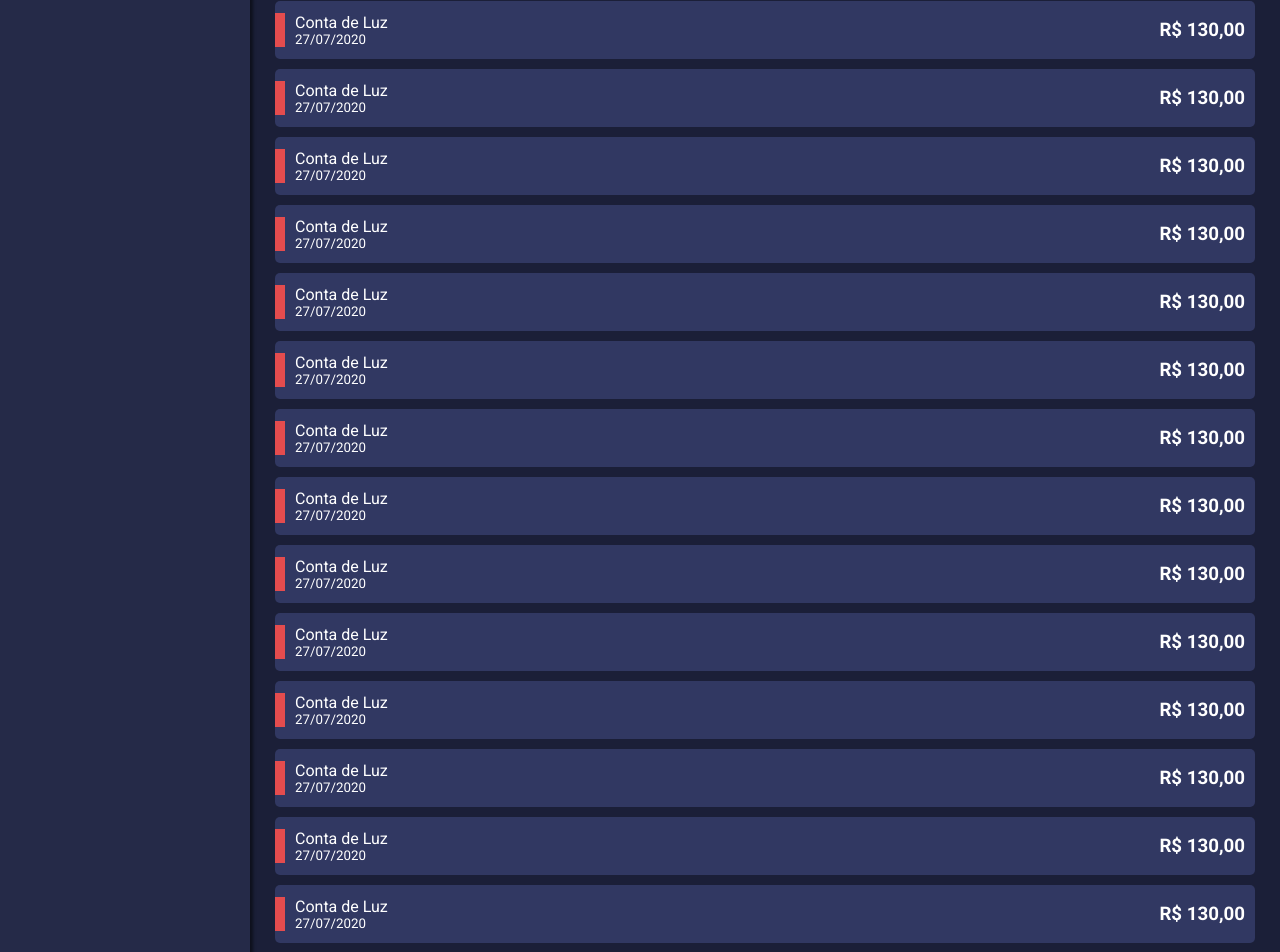
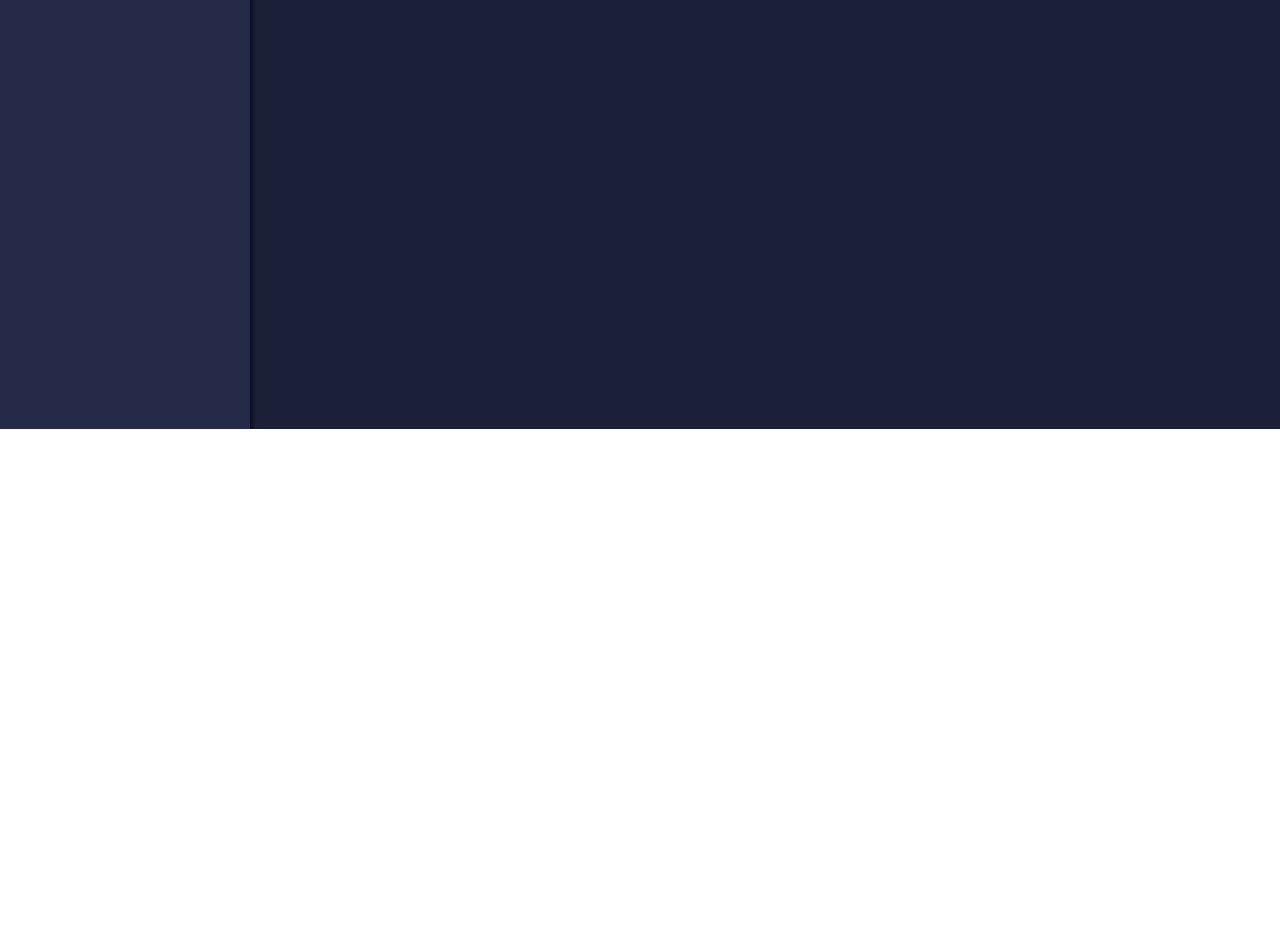
Before and after one commit to eliveltonsf/my-carteira, a React (Create React App) app: page /list/1 in a window 1280 px wide. Shown: the part 371-1323 px from the top of the page. After the commit the page ends 800 px from the top, so only its background shows below. Built offline with nearby package versions, Linux system fonts and the light colour scheme; the HTML template or start-up script is replaced by a standard one.

Commit message:
styling financeCard component

```diff
--- a/src/components/Content/styles.ts
+++ b/src/components/Content/styles.ts
@@ -6,4 +6,17 @@
   background-color: ${props => props.theme.colors.primary};
 
   padding: 25px;
+
+  height: calc(100vh - 70px);
+  overflow-y: scroll;
+
+  ::-webkit-scrollbar {
+    width: 10px;
+    /* margin-left: 10px; */
+  }
+
+  ::-webkit-scrollbar-thumb{
+   background-color: ${props => props.theme.colors.secondary};
+   border-radius: 10px;
+  }
 `;
--- a/src/components/HistoryFinanceCard/index.tsx
+++ b/src/components/HistoryFinanceCard/index.tsx
@@ -3,7 +3,6 @@
 import { Container, Tag } from './styles';
 
 interface IHistoryFinanceCardProps {
-  cardColor: string;
   tagColor: string;
   title: string;
   subtitle: string;
@@ -11,14 +10,13 @@
 }
 
 const HistoryFinanceCard: React.FC<IHistoryFinanceCardProps> = ({
-  cardColor,
   tagColor,
   title,
   subtitle,
   amount
 }) => {
   return (
-    <Container color={cardColor}>
+    <Container >
       <Tag color={tagColor} />
       <div>
         <span>{title}</span>
--- a/src/components/HistoryFinanceCard/styles.ts
+++ b/src/components/HistoryFinanceCard/styles.ts
@@ -1,16 +1,13 @@
 import styled from 'styled-components'
 
-interface IContainerProps {
-  color: string
-}
 
-interface IContainerProps {
+interface ITagProps {
   color: string
 }
 
 
-export const Container = styled.li<IContainerProps>`
-  background-color : ${props => props.color};
+export const Container = styled.li`
+  background-color : ${props => props.theme.colors.tertiary};
 
   list-style:none;
   border-radius: 5px;
@@ -42,7 +39,7 @@
 
 `;
 
-export const Tag = styled.div<IContainerProps>`
+export const Tag = styled.div<ITagProps>`
   width: 10px;
   height: 60%;
 
--- a/src/components/MainHeader/styles.ts
+++ b/src/components/MainHeader/styles.ts
@@ -11,7 +11,7 @@
   padding: 0 10px;
   /* border-bottom: 1px solid ${props => props.theme.colors.gray}; */
   box-shadow:3px 3px 3px rgba(0,0,0,0.5);
-  z-index:1
+  z-index:1;
 `;
 
 export const Profile = styled.div`
--- a/src/pages/List/index.tsx
+++ b/src/pages/List/index.tsx
@@ -23,123 +23,6 @@
 
       <Content>
         <HistoryFinanceCard
-          cardColor="#313862"
-          tagColor="#e44c4e"
-          title="Conta de Luz"
-          subtitle="27/07/2020"
-          amount="R$ 130,00"
-        />
-
-        <HistoryFinanceCard
-          cardColor="#313862"
-          tagColor="#e44c4e"
-          title="Conta de Luz"
-          subtitle="27/07/2020"
-          amount="R$ 130,00"
-        />
-
-        <HistoryFinanceCard
-          cardColor="#313862"
-          tagColor="#e44c4e"
-          title="Conta de Luz"
-          subtitle="27/07/2020"
-          amount="R$ 130,00"
-        />
-
-        <HistoryFinanceCard
-          cardColor="#313862"
-          tagColor="#e44c4e"
-          title="Conta de Luz"
-          subtitle="27/07/2020"
-          amount="R$ 130,00"
-        />
-
-        <HistoryFinanceCard
-          cardColor="#313862"
-          tagColor="#e44c4e"
-          title="Conta de Luz"
-          subtitle="27/07/2020"
-          amount="R$ 130,00"
-        />
-        <HistoryFinanceCard
-          cardColor="#313862"
-          tagColor="#e44c4e"
-          title="Conta de Luz"
-          subtitle="27/07/2020"
-          amount="R$ 130,00"
-        />
-        <HistoryFinanceCard
-          cardColor="#313862"
-          tagColor="#e44c4e"
-          title="Conta de Luz"
-          subtitle="27/07/2020"
-          amount="R$ 130,00"
-        />
-        <HistoryFinanceCard
-          cardColor="#313862"
-          tagColor="#e44c4e"
-          title="Conta de Luz"
-          subtitle="27/07/2020"
-          amount="R$ 130,00"
-        />
-        <HistoryFinanceCard
-          cardColor="#313862"
-          tagColor="#e44c4e"
-          title="Conta de Luz"
-          subtitle="27/07/2020"
-          amount="R$ 130,00"
-        />
-        <HistoryFinanceCard
-          cardColor="#313862"
-          tagColor="#e44c4e"
-          title="Conta de Luz"
-          subtitle="27/07/2020"
-          amount="R$ 130,00"
-        />
-        <HistoryFinanceCard
-          cardColor="#313862"
-          tagColor="#e44c4e"
-          title="Conta de Luz"
-          subtitle="27/07/2020"
-          amount="R$ 130,00"
-        />
-        <HistoryFinanceCard
-          cardColor="#313862"
-          tagColor="#e44c4e"
-          title="Conta de Luz"
-          subtitle="27/07/2020"
-          amount="R$ 130,00"
-        />
-        <HistoryFinanceCard
-          cardColor="#313862"
-          tagColor="#e44c4e"
-          title="Conta de Luz"
-          subtitle="27/07/2020"
-          amount="R$ 130,00"
-        />
-        <HistoryFinanceCard
-          cardColor="#313862"
-          tagColor="#e44c4e"
-          title="Conta de Luz"
-          subtitle="27/07/2020"
-          amount="R$ 130,00"
-        />
-        <HistoryFinanceCard
-          cardColor="#313862"
-          tagColor="#e44c4e"
-          title="Conta de Luz"
-          subtitle="27/07/2020"
-          amount="R$ 130,00"
-        />
-        <HistoryFinanceCard
-          cardColor="#313862"
-          tagColor="#e44c4e"
-          title="Conta de Luz"
-          subtitle="27/07/2020"
-          amount="R$ 130,00"
-        />
-        <HistoryFinanceCard
-          cardColor="#313862"
           tagColor="#e44c4e"
           title="Conta de Luz"
           subtitle="27/07/2020"
```
Also changed, not shown: 1 other file (tests, documents, lock files or other folders).
